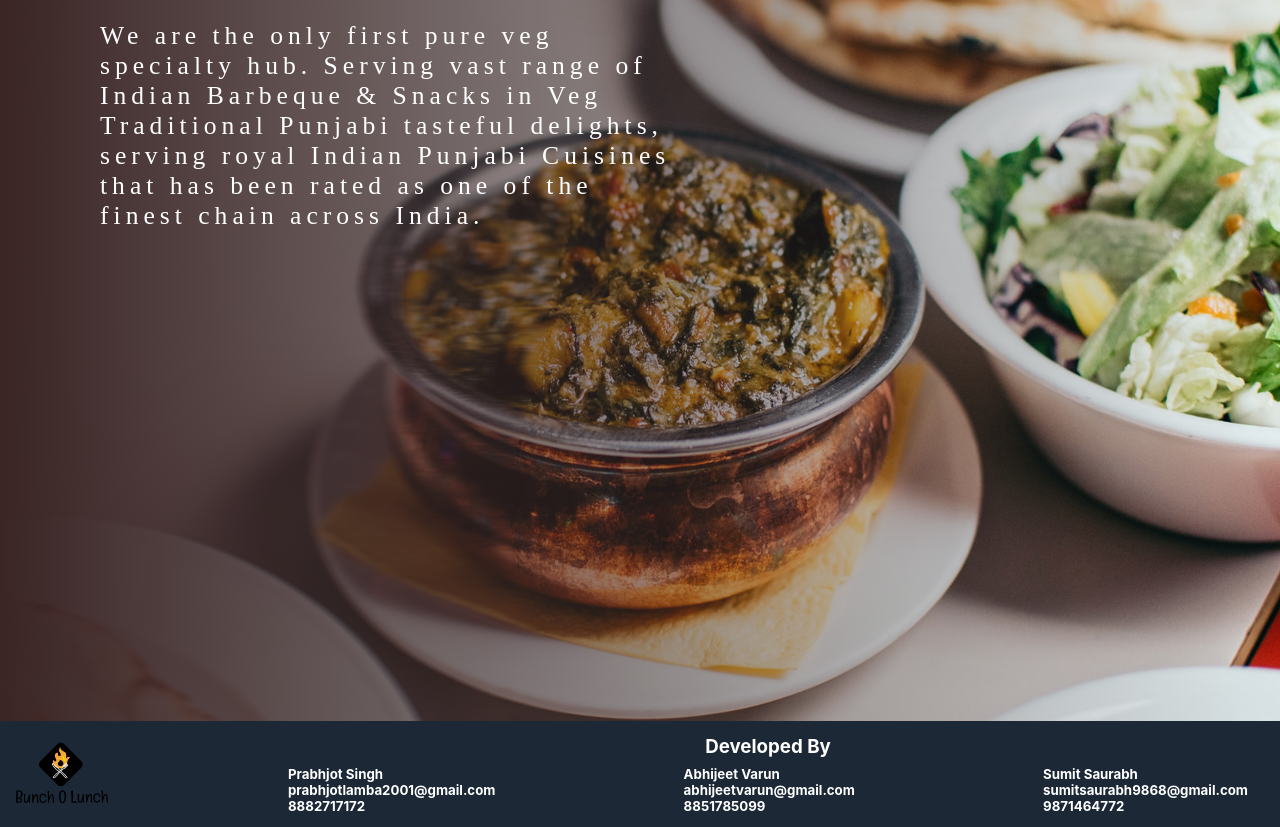
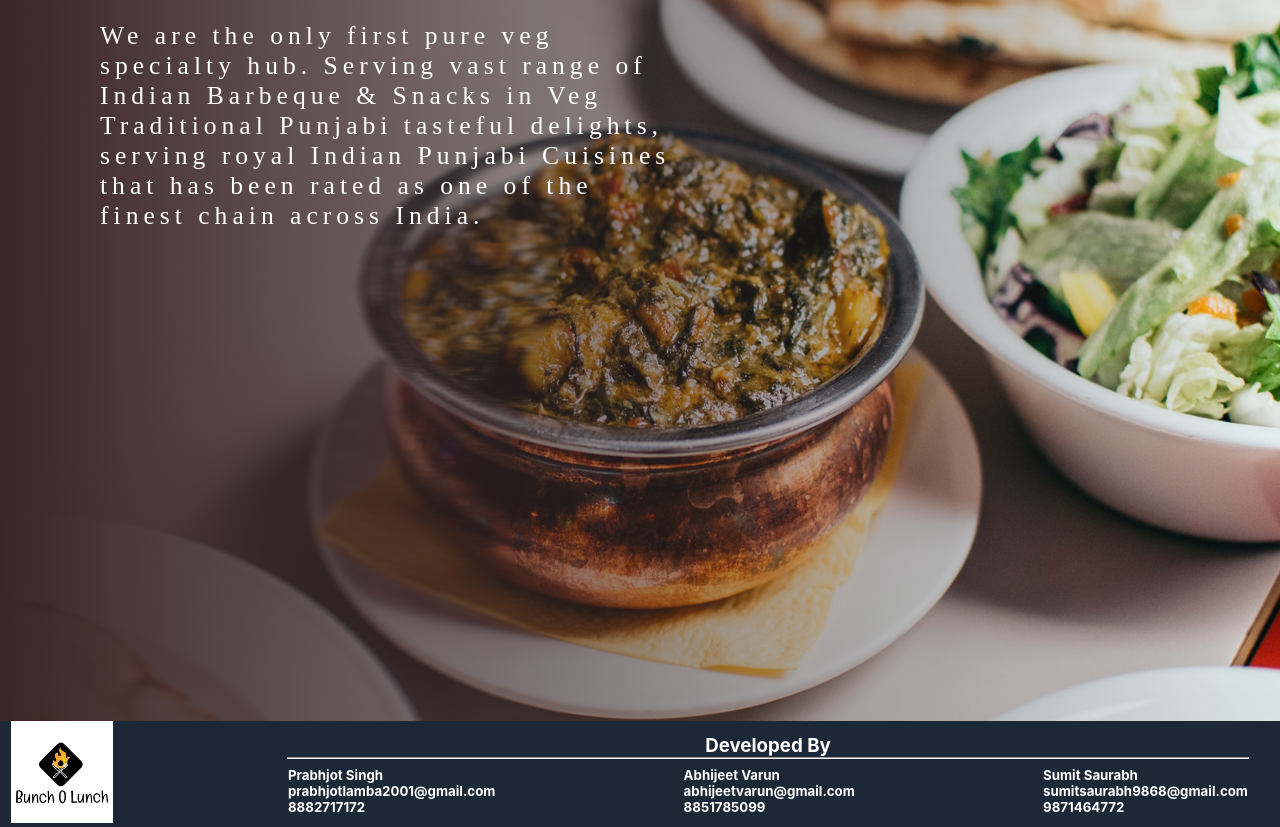
Before and after one commit to varunjeett/Restaurant-Web-App, a React (Create React App) app: page / in a window 1280 px wide. Shown: the part 2536-3363 px from the top of the page. Built offline with nearby package versions, Linux system fonts and the light colour scheme; a web font is replaced by a local one.

Commit message:
worked on footer.css

```diff
--- a/src/Footer.css
+++ b/src/Footer.css
@@ -13,6 +13,7 @@
 
 .logo {
   width: 8vw;
+  background-color: white;
 }
 
 .footer__contact {
@@ -72,3 +73,7 @@
     margin: 3px 0px;
   }
 }
+.purple{
+  color: white;
+  width: 100%;
+}
--- a/src/Footer.js
+++ b/src/Footer.js
@@ -21,7 +21,7 @@ function Footer() {
 
       <div className="footer__contact">
         <h3>Developed By</h3>
-
+        <hr class="purple" ></hr>
         <div className="footer__contact__details">
           <div className="footer__contact__individual">
             <h5>
```
